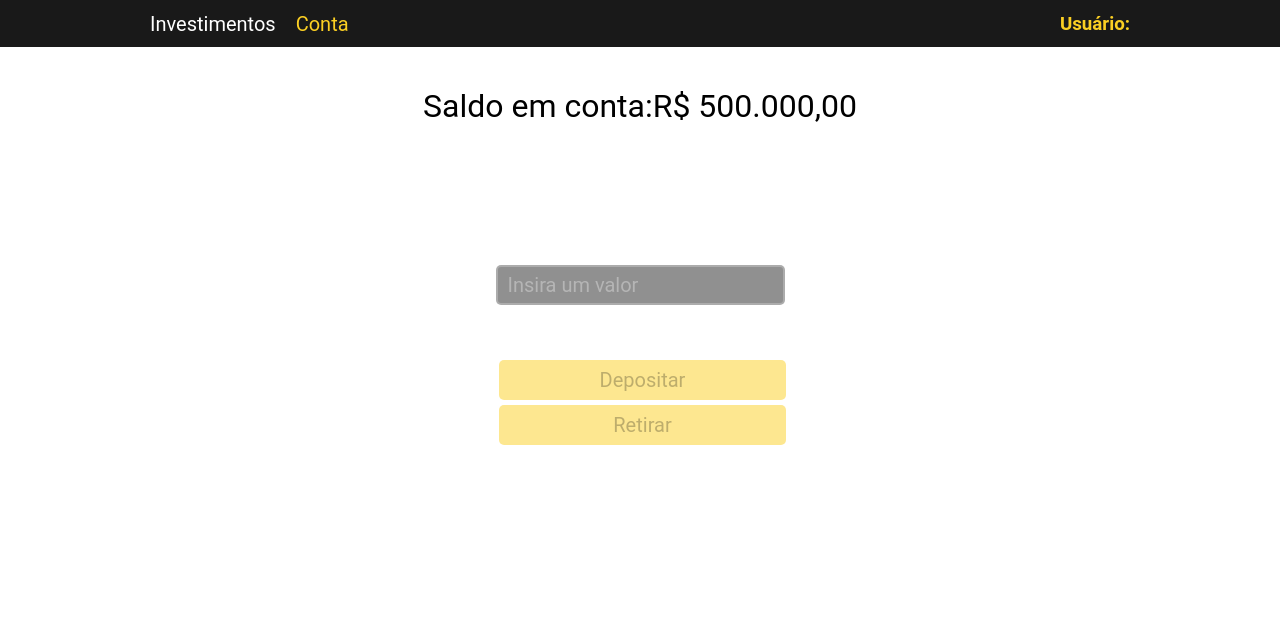
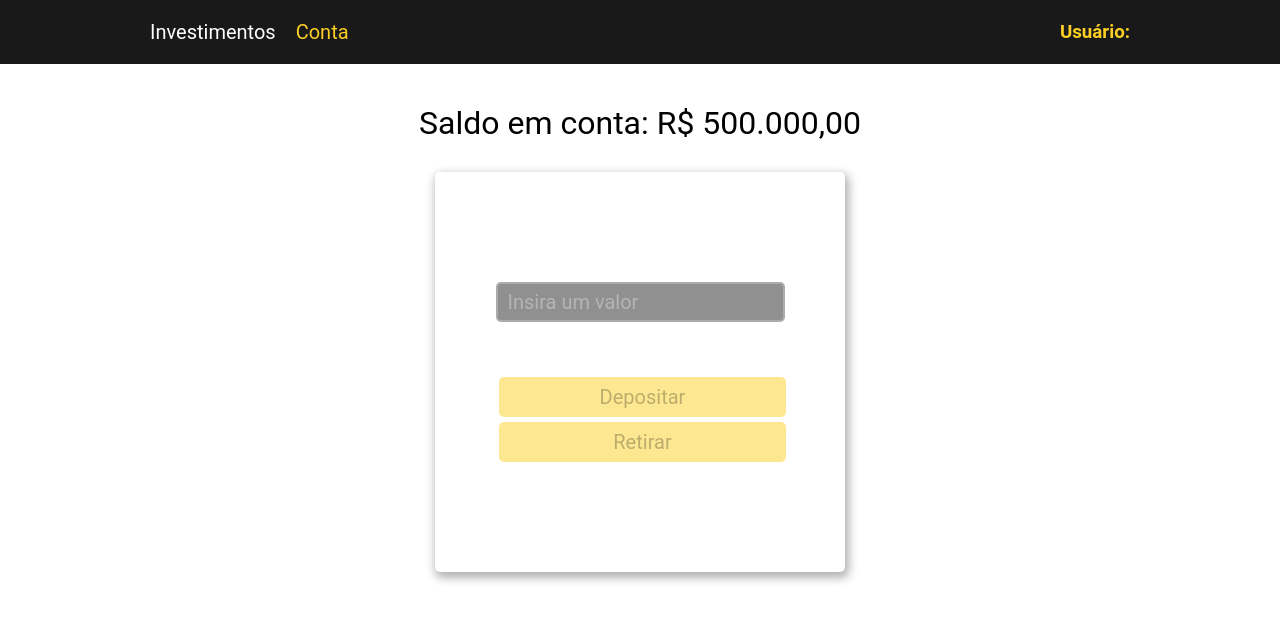
Before and after one commit to AmorimTorres/xp-app, a React (Create React App) app: page /conta in a window 1280 px wide. Shown: the top 620 px of the page. Built offline with nearby package versions, Linux system fonts and the light colour scheme.

Commit message:
STYLE: styling details on Account page

```diff
--- a/src/Pages/Account/Account.jsx
+++ b/src/Pages/Account/Account.jsx
@@ -33,8 +33,7 @@ function Account() {
     <C.Container>
       <Header />
       <h1>
-        Saldo em conta:
-        {balanceInRealBR}
+        {`Saldo em conta: ${balanceInRealBR}`}
       </h1>
       <C.Content>
         <label htmlFor="balance-movements">
--- a/src/Pages/Account/styles.js
+++ b/src/Pages/Account/styles.js
@@ -17,8 +17,10 @@ export const Container = styled.div`
 
 export const Content = styled.form`
   width: 32%;
-  height: 100%;
+  height: 50%;
   background-color: #fff;
+  border-radius: 5px;
+  box-shadow: 2px 4px 10px 2px rgba(0, 0, 0, 0.3);
 
   padding: 100px 50px;
 
```
